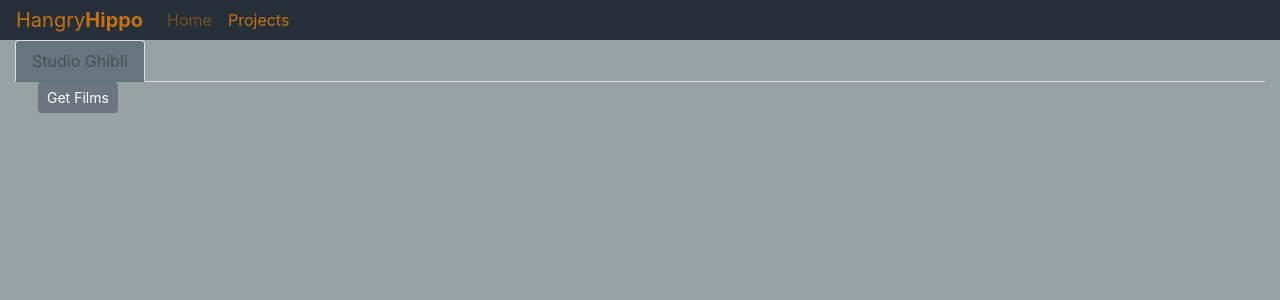
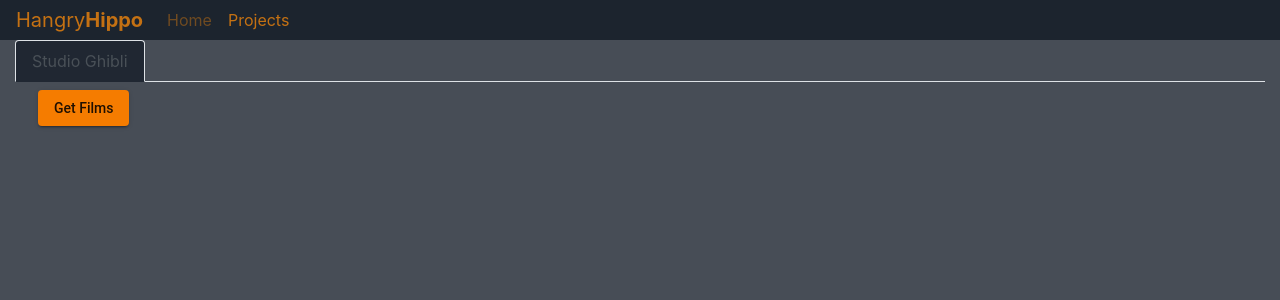
Before and after one commit to hyracinth/hyracinthWeb, an Angular app: page /Projects/StudioGhibli in a window 1280 px wide. Shown: the top 300 px of the page. Built offline with nearby package versions, Linux system fonts and the light colour scheme.

Commit message:
Resolves #9: Use material data table and buttons for StudioGhibli

```diff
--- a/src/app/hyra-projects/studio-ghibli/studio-ghibli.component.html
+++ b/src/app/hyra-projects/studio-ghibli/studio-ghibli.component.html
@@ -1,5 +1,5 @@
 <div class="container-fluid mx-2">
-    <button type="button" class="btn btn-secondary btn-sm" (click)="getFilms()">Get Films</button>
+    <button class="my-2" mat-raised-button color="primary" (click)="getFilms()">Get Films</button>
 
     <div *ngIf="filmList.length > 0">
         <mat-table #table [dataSource]="dataSource" matSort>
@@ -25,7 +25,7 @@
             <ng-container matColumnDef="description">
                 <mat-header-cell *matHeaderCellDef> Description </mat-header-cell>
                 <mat-cell *matCellDef="let film">
-                    <button (click)="showDesc(film.description)">View</button>
+                    <button mat-button color="primary" (click)="showDesc(film.description)">View</button>
                 </mat-cell>
             </ng-container>
 
--- a/src/app/hyra-projects/studio-ghibli/studio-ghibli.module.ts
+++ b/src/app/hyra-projects/studio-ghibli/studio-ghibli.module.ts
@@ -3,6 +3,7 @@ import { CommonModule } from '@angular/common';
 
 import { MatTableModule } from '@angular/material/table';
 import { MatSnackBarModule } from '@angular/material/snack-bar';
+import { MatButtonModule } from '@angular/material/button';
 
 import { StudioGhibliComponent } from './studio-ghibli.component';
 
@@ -15,7 +16,8 @@ import { StudioGhibliService } from '../../services/studio-ghibli.service';
   imports: [
     CommonModule,
     MatTableModule,
-    MatSnackBarModule
+    MatSnackBarModule,
+    MatButtonModule
   ],
   exports: [
     StudioGhibliComponent
--- /dev/null
+++ b/src/assets/scss/_hyraMaterialTheme.scss
@@ -0,0 +1,12 @@
+// define 3 theme color
+// mat-palette accepts $palette-name, main, lighter and darker variants
+$my-theme-primary: mat-palette($mat-orange, 700, 300, 900);
+$my-theme-accent: mat-palette($mat-light-blue);
+$my-theme-warn: mat-palette($mat-red, A200);
+
+// create theme (use mat-dark-theme for themes with dark backgrounds)
+$hyra-mat-theme: mat-dark-theme(
+    $my-theme-primary,
+    $my-theme-accent,
+    $my-theme-warn
+);
--- a/src/assets/scss/_variables.scss
+++ b/src/assets/scss/_variables.scss
@@ -1,8 +1,8 @@
-//import colors.scss and fonts.scss + contains all others variables
+// import colors.scss and fonts.scss + contains all others variables
 @import "colors";
 @import "fonts";
 
-$body-bg: rgba(60, 82, 88, 0.534);
+$body-bg: rgba(22, 30, 41, 0.788);
 $primary: rgba(22, 30, 41, 0.87);
 $dark: rgb(196, 113, 19);
 
--- a/src/assets/scss/main.scss
+++ b/src/assets/scss/main.scss
@@ -1,10 +1,13 @@
-//import variables.scss and contains all the css
+// import variables.scss and contains all the css
 @import "variables";
 @import "mixins";
 
-//Bootstrap content needs to be imported AFTER
+// Bootstrap content needs to be imported AFTER
 @import "~bootstrap/scss/bootstrap";
 
-//TODO Figure out how to theme Material components
-//@import '~@angular/material/_theming';
-@import '~@angular/material/prebuilt-themes/deeppurple-amber.css';
+// always include only once per project
+@import '~@angular/material/_theming';
+@include mat-core();
+
+@import 'hyraMaterialTheme';
+@include angular-material-theme($hyra-mat-theme);
--- a/src/index.html
+++ b/src/index.html
@@ -1,5 +1,6 @@
 <!doctype html>
 <html lang="en">
+
 <head>
   <meta charset="utf-8">
   <title>HyracinthWeb</title>
@@ -8,7 +9,9 @@
   <meta name="viewport" content="width=device-width, initial-scale=1">
   <link rel="icon" type="image/x-icon" href="favicon.ico">
 </head>
+
 <body>
   <app-root></app-root>
 </body>
+
 </html>
```
